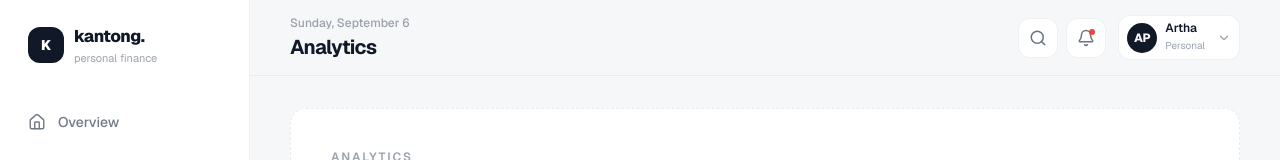
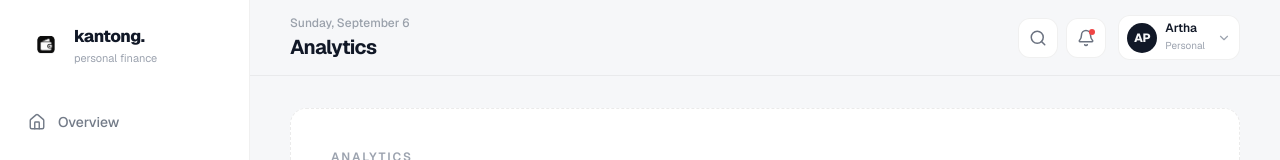
Before and after one commit to arthawansz/kantong, a Next.js app: page /analytics in a window 1280 px wide. Shown: the top 160 px of the page. Built offline with nearby package versions, Linux system fonts and the light colour scheme; what @mui/material-nextjs would draw is missing.

Commit message:
replace sidebar K mark with Kantong logo asset

```diff
--- a/src/app/components/AppSidebar.jsx
+++ b/src/app/components/AppSidebar.jsx
@@ -1,7 +1,9 @@
 "use client";
 
+import Image from "next/image";
 import Link from "next/link";
 import { usePathname } from "next/navigation";
+import LogoLight from "@/app/assets/Logo Light Theme.png";
 import {
   BarChart3,
   Home,
@@ -26,9 +28,14 @@ export default function AppSidebar() {
     <aside className="hidden min-h-screen w-[250px] shrink-0 border-r border-black/[0.06] bg-white px-4 py-6 lg:flex lg:flex-col">
       <div className="px-3">
         <div className="flex items-center gap-2.5">
-          <div className="grid h-9 w-9 place-items-center rounded-xl bg-[#111827] text-sm font-black text-white">
-            K
-          </div>
+          <Image
+            src={LogoLight}
+            alt="Kantong"
+            width={36}
+            height={36}
+            priority
+            className="h-9 w-9 rounded-xl object-contain"
+          />
           <div>
             <p className="text-[17px] font-extrabold tracking-[-0.03em] text-[#111827]">kantong.</p>
             <p className="text-[11px] text-[#9ca3af]">personal finance</p>
```
